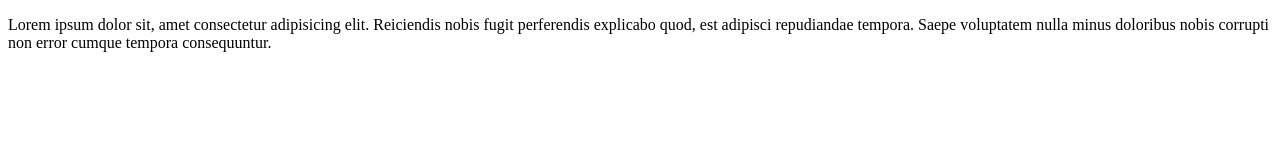
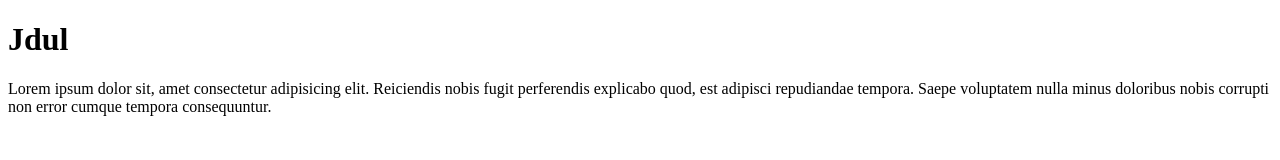
Before and after one commit to pinarft/test, a plain HTML site: page index.html in a window 1280 px wide. Drawn offline with Linux system fonts and the light colour scheme.

Commit message:
menambahkan judul

```diff
--- a/index.html
+++ b/index.html
@@ -7,6 +7,7 @@
     <title>Git Remote</title>
 </head>
 <body>
+    <h1>Jdul</h1>
     <p>Lorem ipsum dolor sit, amet consectetur adipisicing elit. Reiciendis nobis fugit perferendis explicabo quod, est adipisci repudiandae tempora. Saepe voluptatem nulla minus doloribus nobis corrupti non error cumque tempora consequuntur.</p>
 </body>
 </html>
```
